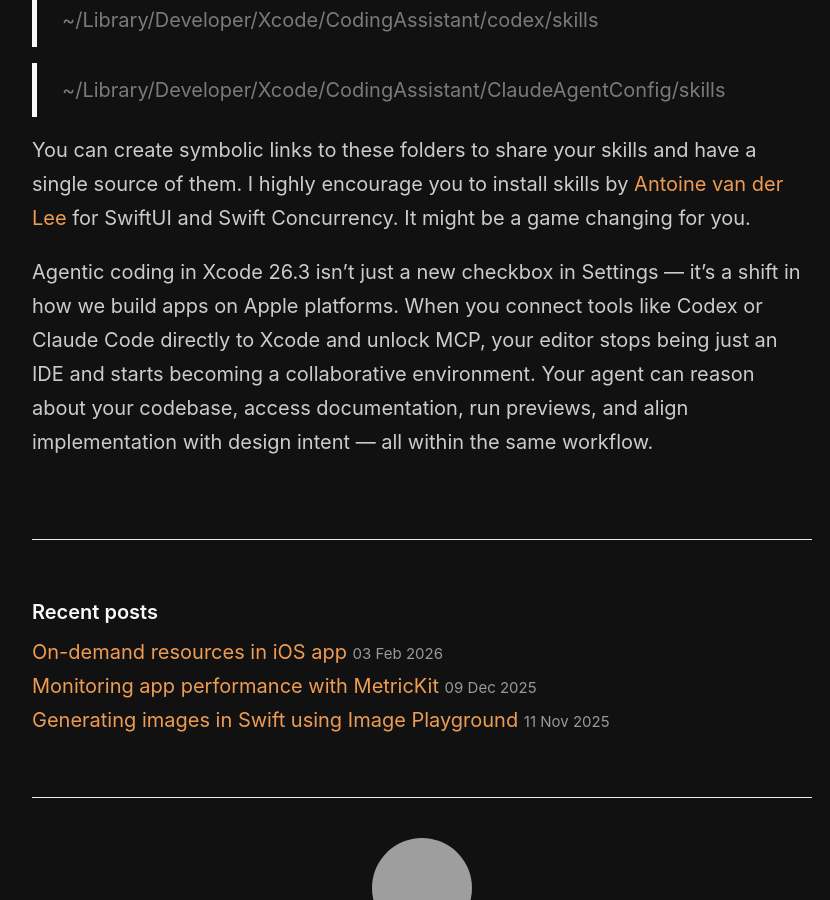
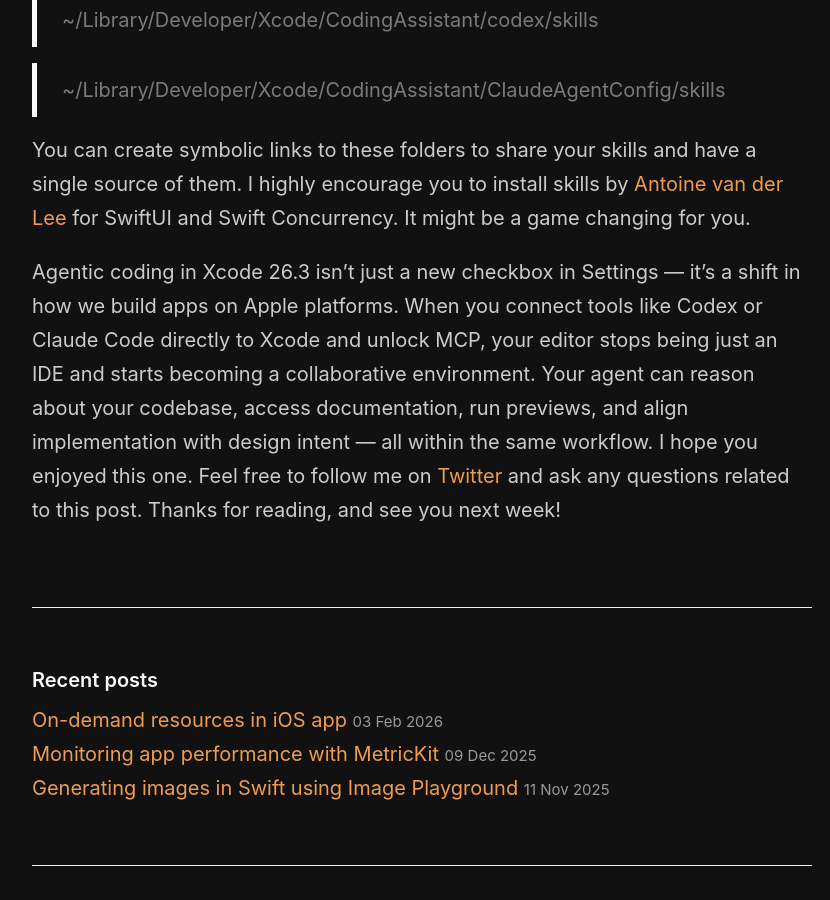
Before and after one commit to mecid/mecid.github.io, a Jekyll site: the page built from _posts/2026-02-10-agentic-coding-in-xcode.md, in a window 1280 px wide and 900 px high, scrolled down 1690 px. Shown: the whole window, without its empty margins (218-1048 px from the left). Built offline with Jekyll 4.4.1, drawn with Linux system fonts in a browser that asks for light colours; grey boxes are pictures that could not be loaded.

Commit message:
conclusion tuned in agentic coding post

```diff
--- a/_posts/2026-02-10-agentic-coding-in-xcode.md
+++ b/_posts/2026-02-10-agentic-coding-in-xcode.md
@@ -30,4 +30,4 @@
 
 You can create symbolic links to these folders to share your skills and have a single source of them. I highly encourage you to install skills by [Antoine van der Lee](https://github.com/AvdLee) for SwiftUI and Swift Concurrency. It might be a game changing for you.
 
-Agentic coding in Xcode 26.3 isn’t just a new checkbox in Settings — it’s a shift in how we build apps on Apple platforms. When you connect tools like Codex or Claude Code directly to Xcode and unlock MCP, your editor stops being just an IDE and starts becoming a collaborative environment. Your agent can reason about your codebase, access documentation, run previews, and align implementation with design intent — all within the same workflow.
+Agentic coding in Xcode 26.3 isn’t just a new checkbox in Settings — it’s a shift in how we build apps on Apple platforms. When you connect tools like Codex or Claude Code directly to Xcode and unlock MCP, your editor stops being just an IDE and starts becoming a collaborative environment. Your agent can reason about your codebase, access documentation, run previews, and align implementation with design intent — all within the same workflow. I hope you enjoyed this one. Feel free to follow me on [Twitter](https://twitter.com/mecid) and ask any questions related to this post. Thanks for reading, and see you next week!
```
